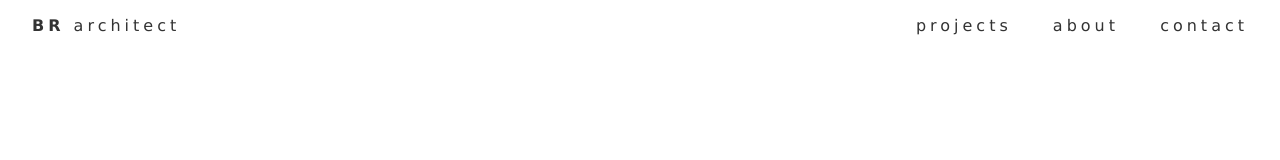
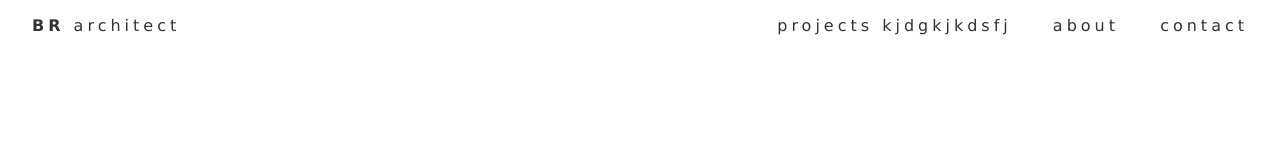
Before and after one commit to tranphuong1205/BR-architect-css, a plain HTML site: page index.html in a window 1280 px wide. Drawn offline with Linux system fonts and the light colour scheme.

Commit message:
linhtinh

```diff
--- a/index.html
+++ b/index.html
@@ -7,7 +7,7 @@
                 <ul id="nav">
                     <li><a href=""><span class="b">BR</span> architect</a></li>
                     <div class="right">
-                        <li><a href="">projects</a></li>
+                        <li><a href="">projects kjdgkjkdsfj</a></li>
                         <li><a href="">about</a></li>
                         <li><a href="">contact</a></li>
                    </div>
```
